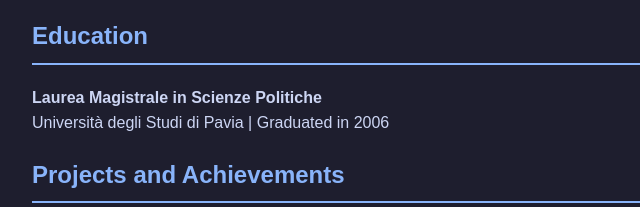
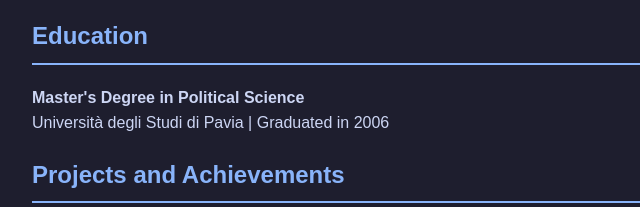
Before and after one commit to Alby11/resume, a website: page resume.html in a window 1280 px wide. Shown: the part 2513-2720 px from the top of the page, 208-848 px from the left. Drawn offline with nearby package versions, Linux system fonts and the light colour scheme; files that its build step writes are made by us from their sources; a script that the page names is missing.

Commit message:
minor touches, master in english

```diff
--- a/resume.html
+++ b/resume.html
@@ -174,8 +174,8 @@
       <section>
         <h2>Education</h2>
         <p>
-          <strong>Laurea Magistrale in Scienze Politiche</strong
-          ><br />Università degli Studi di Pavia | Graduated in 2006
+          <strong>Master's Degree in Political Science</strong>
+          <br />Università degli Studi di Pavia | Graduated in 2006
         </p>
       </section>
 
@@ -203,9 +203,9 @@
       <section>
         <h2>Languages</h2>
         <ul>
-          <li><strong>Italian:</strong> Native proficiency</li>
-          <li><strong>English:</strong> Full professional proficiency</li>
-          <li><strong>French:</strong> Professional working proficiency</li>
+          <li><strong>Italian: </strong>Native proficiency</li>
+          <li><strong>English: </strong>Full professional proficiency</li>
+          <li><strong>French: </strong>Professional working proficiency</li>
         </ul>
       </section>
 
```
